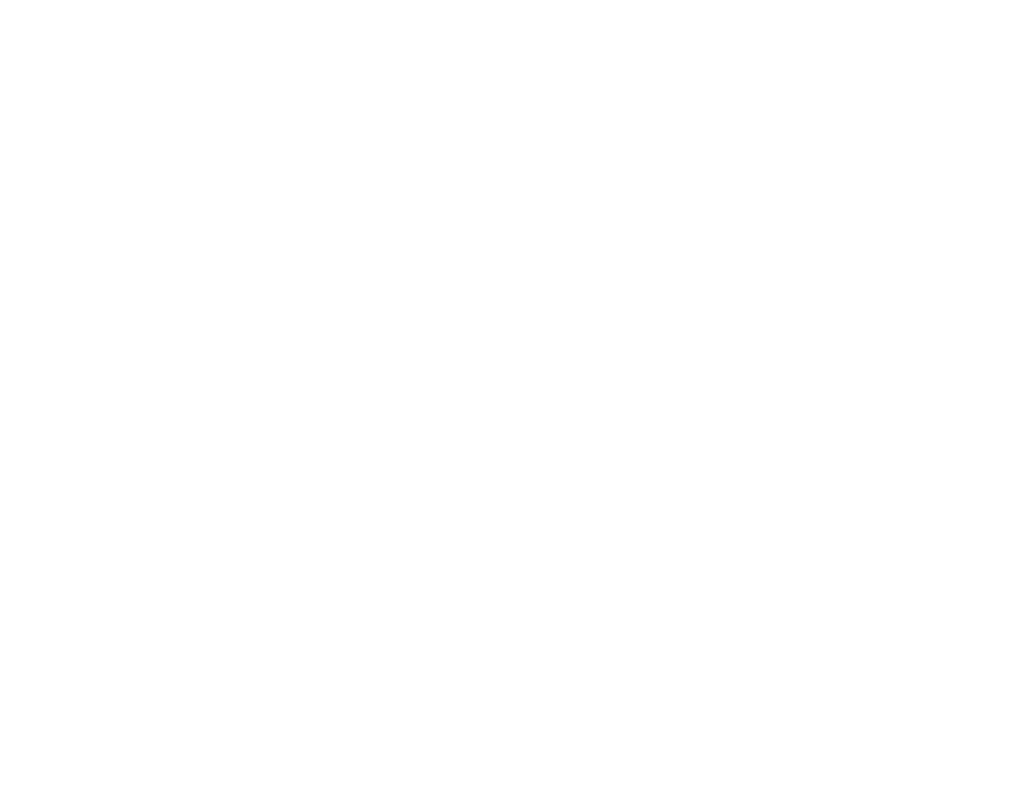
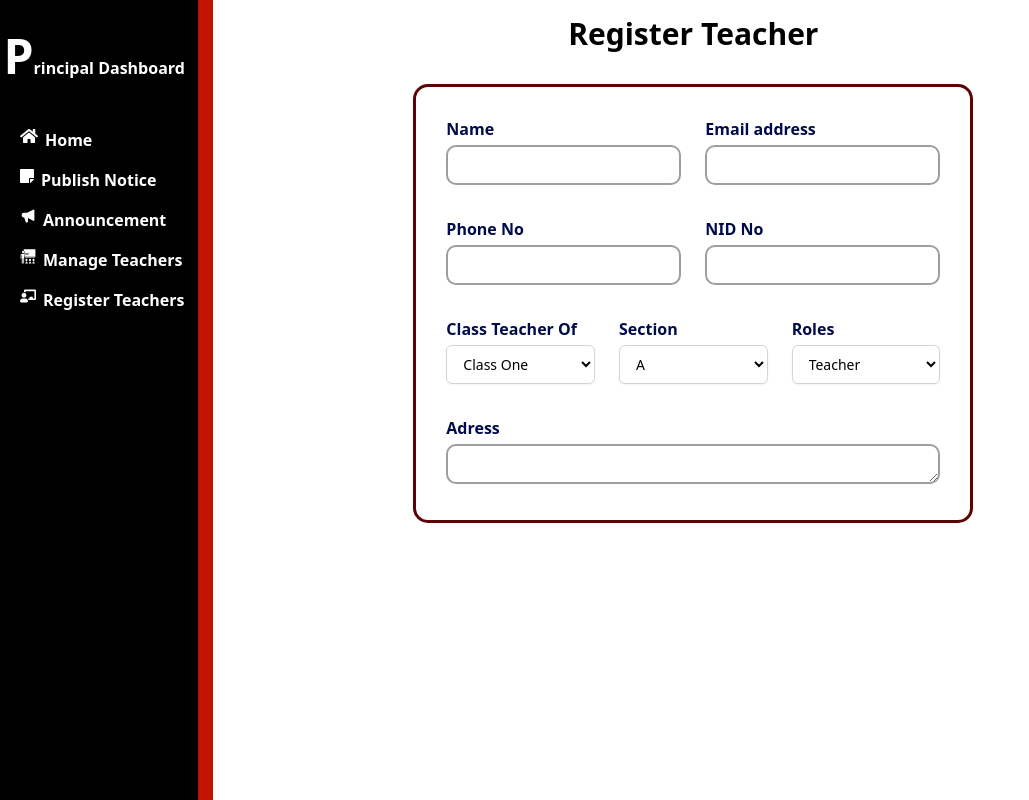
Before and after one commit to mrazadtamal/The-School-Network-Client, a React (Create React App) app: page /PrincipalDashboard/RegisterTeacher in a window 1280 px wide. Before the commit this address had no page. Shown: the whole page, without its empty margins (0-1029 px from the left). Built offline with nearby package versions, Linux system fonts and the light colour scheme.

Commit message:
Register teacher and Manage Teacher UI done

```diff
--- a/src/App.js
+++ b/src/App.js
@@ -7,6 +7,7 @@
 import LogInPage from "./Pages/AllUser/Login/LogInPage";
 import PrincipalAnnouncement from "./Pages/PrincipalPanel/PrincipalAnnouncement/PrincipalAnnouncement";
 import PrincipalManageTeacher from "./Pages/PrincipalPanel/PrincipalManageTeacher/PrincipalManageTeacher";
+import RegisterTeacher from "./Pages/PrincipalPanel/RegisterTeacher/RegisterTeacher";
 
 function App() {
   return (
@@ -35,6 +36,10 @@
               path="/PrincipalDashboard/PrincipalManageTeacher"
               element={<PrincipalManageTeacher />}
             />
+            <Route
+              path="/PrincipalDashboard/RegisterTeacher"
+              element={<RegisterTeacher/>}
+            />
           </Route>
 
           {/* --------------Principal Routes End--------------- */}
--- a/src/Pages/PrincipalPanel/Pricipal.css
+++ b/src/Pages/PrincipalPanel/Pricipal.css
@@ -1,16 +1,9 @@
 #principal_nav{
     display: none;
 }
-.dashboard_body{
-    position: relative;
-
-}
-.manageTeachers_table{
-    margin-left: 200px;
-}
 /* ----------------Principal Home css start------------- */
 .principalhomeimg{
-    width: 45%;
+    width: 55%;
 
 }
 
@@ -22,31 +15,34 @@
     margin-left: 20px;
     display: flex;
     flex-direction: row;
-    padding-right: 30px;
+   font-weight: 600;
 }
 .sidebar_colam{
     height: 100vh;
     border-right: inset 15px rgb(194, 19, 0);
-    position: fixed;
+    position: sticky;
     top: 0px;
     z-index: 1;
 }
 .principal_sidebar_icon{
-    margin-right: 10px;
+    margin-right: 7px;
 }
 .principal_react_icons{
     color:#ffffff;
     font-weight:bolder;
-    font-size: 20px;
-    margin-right: 10px;
+
+    margin-right: 7px;
 }
 /* ----------------Principal sidebar css End------------- */
 
 /* ----------------Principal notice publish css start------------- */
+.principal_sidebar{
+    padding-right: 10px;
+}
 .principal_notice_publish_form{
     border: solid 3px rgb(94, 3, 3);
     border-radius: 15px;
-    width: 60%;
+    width: 100%;
     padding: 30px;
 }
 .principal_notice_publish_div{
@@ -56,7 +52,7 @@
     display: block;
     margin-left: 30px;
     margin-bottom: 10px;
-    color: rgb(0, 11, 73);;
+    color: rgb(0, 11, 73);
 }
 .principal_form_textarea{
     width: 80%;
@@ -97,9 +93,29 @@
     font-weight: 600;
     border-radius: 5px;
 }
+.principal_register_teacher{
+    border: solid 3px rgb(94, 3, 3);
+    border-radius: 15px;
+    padding: 30px;
+}
 /* ----------------Principal notice publish css End------------- */
-
-
+.principal_form_all_input{
+    width: 100%;
+    outline: none;
+    border: solid rgb(158, 158, 158) 2px;
+    height: 40px;
+    border-radius: 10px;
+    transition: 0.5s ease-in-out;
+}
+.principal_form_all_input:focus{
+    transform: scale(0.9);
+    border: solid rgb(0, 11, 73) 2px;
+}
+.principal_form_all_labels{
+    font-size: 16px;
+    color: rgb(0, 11, 73);
+    font-weight: 700;
+}
 @media screen and (max-width: 991px) {
     #principal_nav{
         display: block;
--- a/src/Pages/PrincipalPanel/PrincipalDashboard/PrincipalDashboard.js
+++ b/src/Pages/PrincipalPanel/PrincipalDashboard/PrincipalDashboard.js
@@ -13,7 +13,7 @@
                 <div className='col-span-2 bg-black sidebar_colam'>
                     <PrincipalSidebar/>
                 </div>
-                <div className='col-span-10 mx-auto'>
+                <div className='col-span-9 mx-auto pb-4'>
                     <Outlet/>
                 </div>
             </div>
--- a/src/Pages/PrincipalPanel/PrincipalPublishNotice/PrincipalPublishNotice.js
+++ b/src/Pages/PrincipalPanel/PrincipalPublishNotice/PrincipalPublishNotice.js
@@ -2,7 +2,7 @@
 
 const PrincipalPublishNotice = () => {
     return (
-        <div className='container'>
+        <div style={{width: '100%'}}>
                 <h1 className='text-center mt-12 text-5xl font-bold'>Publish Notice For Teachers</h1>
            <div className=' justify-center principal_notice_publish_div'>
                 <form className='principal_notice_publish_form mx-auto mt-8 shadow-lg shadow-indigo-500/50'>
--- a/src/Pages/PrincipalPanel/PrincipalSidebar/PrincipalSidebar.js
+++ b/src/Pages/PrincipalPanel/PrincipalSidebar/PrincipalSidebar.js
@@ -1,6 +1,8 @@
 import React from 'react';
 import { Link } from 'react-router-dom';
 import { HiSpeakerphone } from 'react-icons/hi';
+import { GiTeacher } from 'react-icons/gi';
+import { FaChalkboardTeacher } from 'react-icons/fa';
 
 const PrincipalSidebar = () => {
   return (
@@ -8,19 +10,23 @@
         <h1 className='mt-8 text-center'> <span className='text-5xl font-bold text-white '>P</span><span className='text-base font-bold text-white '>rincipal Dashboard</span></h1>
 
         <Link to="/PrincipalDashboard">
-          <p className='principal_sidebar_link  font-bold text-white mt-12'><i className="fas fa-home principal_sidebar_icon"></i>Home</p>
+          <p className='principal_sidebar_link   text-white mt-12'><i className="fas fa-home principal_sidebar_icon"></i>Home</p>
         </Link>
 
         <Link to="/PrincipalDashboard/PrincipalPublishNotice">
-          <p className='principal_sidebar_link  font-bold text-white mt-4'><i className="fas fa-sticky-note principal_sidebar_icon"></i>Publish Notice</p>
+          <p className='principal_sidebar_link   text-white mt-4'><i className="fas fa-sticky-note principal_sidebar_icon"></i>Publish Notice</p>
         </Link>
 
         <Link to="/PrincipalDashboard/PrincipalAnnouncement">
-          <p className='principal_sidebar_link  font-bold text-white mt-4'> <HiSpeakerphone className='principal_react_icons' /> Announcement</p>
+          <p className='principal_sidebar_link   text-white mt-4'> <HiSpeakerphone className='principal_react_icons'/> Announcement</p>
         </Link>
 
         <Link to="/PrincipalDashboard/PrincipalManageTeacher">
-          <p className='principal_sidebar_link  font-bold text-white mt-4'> <HiSpeakerphone className='principal_react_icons' /> Manage Teachers</p>
+          <p className='principal_sidebar_link   text-white mt-4'>  <GiTeacher className='principal_react_icons' /> Manage Teachers</p>
+        </Link>
+
+        <Link to="/PrincipalDashboard/RegisterTeacher">
+          <p className='principal_sidebar_link   text-white mt-4'> <FaChalkboardTeacher className='principal_react_icons' /> Register Teachers</p>
         </Link>
     </div>
   )
--- /dev/null
+++ b/src/Pages/PrincipalPanel/RegisterTeacher/RegisterTeacher.js
@@ -0,0 +1,128 @@
+import React from 'react';
+
+const RegisterTeacher = () => {
+    return (
+      <div className="mt-4" style={{width: '100%'}}>
+            <h1 className='text-3xl font-bold text-center mt-4'>Register Teacher</h1>
+                <form className='principal_register_teacher mt-8'>
+                <div className='grid lg:grid-cols-12 sm:grid-cols-12 md:grid-cols-12 gap-6'>
+                    <div className="col-span-6">
+                        <label htmlFor="first-name" className="block principal_form_all_labels">
+                            Name
+                        </label>
+                        <input
+                        type="text"
+                        name="first-name"
+                        id="first-name"
+                        autoComplete="given-name"
+                        className="mt-1 principal_form_all_input"
+                        />
+                    </div>
+
+                    <div className="col-span-6">
+                        <label htmlFor="email-address" className="block principal_form_all_labels">
+                        Email address
+                        </label>
+                        <input
+                        type="text"
+                        name="email-address"
+                        id="email-address"
+                        autoComplete="email"
+                        className="mt-1 principal_form_all_input"
+                        />
+                    </div>
+                </div>
+                <div className='grid lg:grid-cols-12 sm:grid-cols-12 md:grid-cols-12 gap-6'>
+                    <div className="col-span-6 mt-8">
+                    <label htmlFor="last-name" className="block principal_form_all_labels">
+                        Phone No
+                    </label>
+                    <input
+                        type="number"
+                        name="last-name"
+                        id="last-name"
+                        autoComplete="family-name"
+                        className="mt-1 principal_form_all_input"
+                    />
+                    </div>
+
+                    <div className="col-span-6 mt-8">
+                    <label htmlFor="last-name" className="block principal_form_all_labels">
+                        NID No
+                    </label>
+                    <input
+                        type="text"
+                        name="last-name"
+                        id="last-name"
+                        autoComplete="family-name"
+                        className="mt-1 principal_form_all_input"
+                    />
+                    </div>
+                </div>
+                <div className='grid lg:grid-cols-12 sm:grid-cols-12 md:grid-cols-12 gap-6'>
+                    <div className="col-span-4 mt-8">
+                    <label htmlFor="country" className="block principal_form_all_labels">
+                        Class Teacher Of
+                    </label>
+                    <select
+                        id="country"
+                        name="country"
+                        autoComplete="country-name"
+                        className="mt-1 block w-full py-2 px-3 border border-gray-300 bg-white rounded-md shadow-sm focus:outline-none focus:ring-indigo-500 focus:border-indigo-500 sm:text-sm"
+                    >
+                        <option>Class One</option>
+                        <option>Class Two</option>
+                        <option>Class Four</option>
+                    </select>
+                    </div>
+
+                    <div className="col-span-4 mt-8">
+                    <label htmlFor="country" className="block principal_form_all_labels">
+                        Section
+                    </label>
+                    <select
+                        id="country"
+                        name="country"
+                        autoComplete="country-name"
+                        className="mt-1 block w-full py-2 px-3 border border-gray-300 bg-white rounded-md shadow-sm focus:outline-none focus:ring-indigo-500 focus:border-indigo-500 sm:text-sm"
+                    >
+                        <option>A</option>
+                        <option>B</option>
+                    </select>
+                    </div>
+
+                    <div className="col-span-4 mt-8">
+                    <label htmlFor="country" className="block principal_form_all_labels">
+                        Roles
+                    </label>
+                    <select
+                        id="country"
+                        name="country"
+                        autoComplete="country-name"
+                        className="mt-1 block w-full py-2 px-3 border border-gray-300 bg-white rounded-md shadow-sm focus:outline-none focus:ring-indigo-500 focus:border-indigo-500 sm:text-sm"
+                    >
+                        <option>Teacher</option>
+                        <option>VicePrincipal</option>
+                    </select>
+                    </div>
+                </div>
+                <div className='grid lg:grid-cols-12 sm:grid-cols-12 md:grid-cols-12'>
+                        <div className="col-span-12 mt-8">
+                        <label htmlFor="street-address" className="block principal_form_all_labels">
+                            Adress
+                        </label>
+                        <textarea
+                            type="text"
+                            name="street-address"
+                            id="street-address"
+                            autoComplete="street-address"
+                            className="mt-1 principal_form_all_input"
+                        />
+                        </div>
+                </div>
+                </form>
+      </div>
+    );
+};
+
+export default RegisterTeacher;
```
Also changed, not shown: src/Pages/PrincipalPanel/PrincipalManageTeacher/PrincipalManageTeacher.js (+1 -73 lines).
